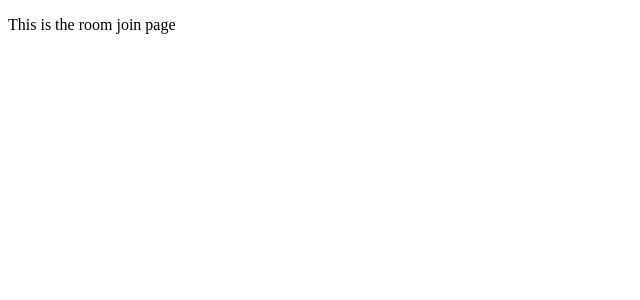
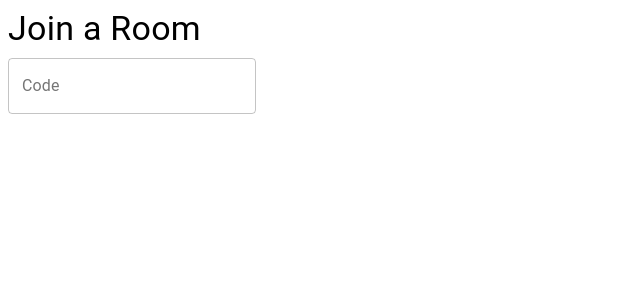
Before and after one commit to Wangchi-son/music_controller, a React app in the folder music_controller/frontend/: page /join in a window 1280 px wide. Shown: the top 300 px of the page, without its empty margins (0-640 px from the left). Built offline with nearby package versions, Linux system fonts and the light colour scheme; the HTML template or start-up script is replaced by a standard one.

Commit message:
join 페이지 만들기

```diff
--- a/music_controller/frontend/src/components/App.js
+++ b/music_controller/frontend/src/components/App.js
@@ -10,7 +10,7 @@
 
   render() {
     return (
-      <div>
+      <div className="center">
         <HomePage />
       </div>
     );
--- a/music_controller/frontend/src/components/RoomJoinPage.js
+++ b/music_controller/frontend/src/components/RoomJoinPage.js
@@ -1,14 +1,35 @@
 import React, { Component } from "react";
+import { TextField, Button, Grid, Typography } from "@material-ui/core";
+import { Link } from "react-router-dom";
 
 export default class RoomJoinPage extends Component {
   constructor(props) {
     super(props);
+    this.state = {
+      roomCode: "",
+      error: "",
+    };
   }
   render() {
     return (
-      <div>
-        <p>This is the room join page</p>
-      </div>
+      <Grid container spacing={1} alignItems="center">
+        <Grid item xs={12}>
+          <Typography variant="h4" component="h4">
+            Join a Room
+          </Typography>
+        </Grid>
+
+        <Grid item xs={12}>
+          <TextField
+            error={this.state.eroor}
+            label="Code"
+            placeholder="Enter a Room Code"
+            value={this.state.roomCode}
+            helperText={this.state.error}
+            variant="outlined"
+          />
+        </Grid>
+      </Grid>
     );
   }
 }
--- a/music_controller/frontend/static/css/index.css
+++ b/music_controller/frontend/static/css/index.css
@@ -16,5 +16,11 @@
 #app {
   width: 100%;
   height: 100%;
-  display: flex;
 }
+
+.center {
+  position: absolute;
+  top: 50%;
+  left: 50%;
+  transform: translate(-50%, -50%);
+}
```
Also changed, not shown: music_controller/frontend/static/frontend/main.js, music_controller/frontend/static/frontend/main.js.LICENSE.txt, 1 other file (tests, documents, lock files or other folders).
